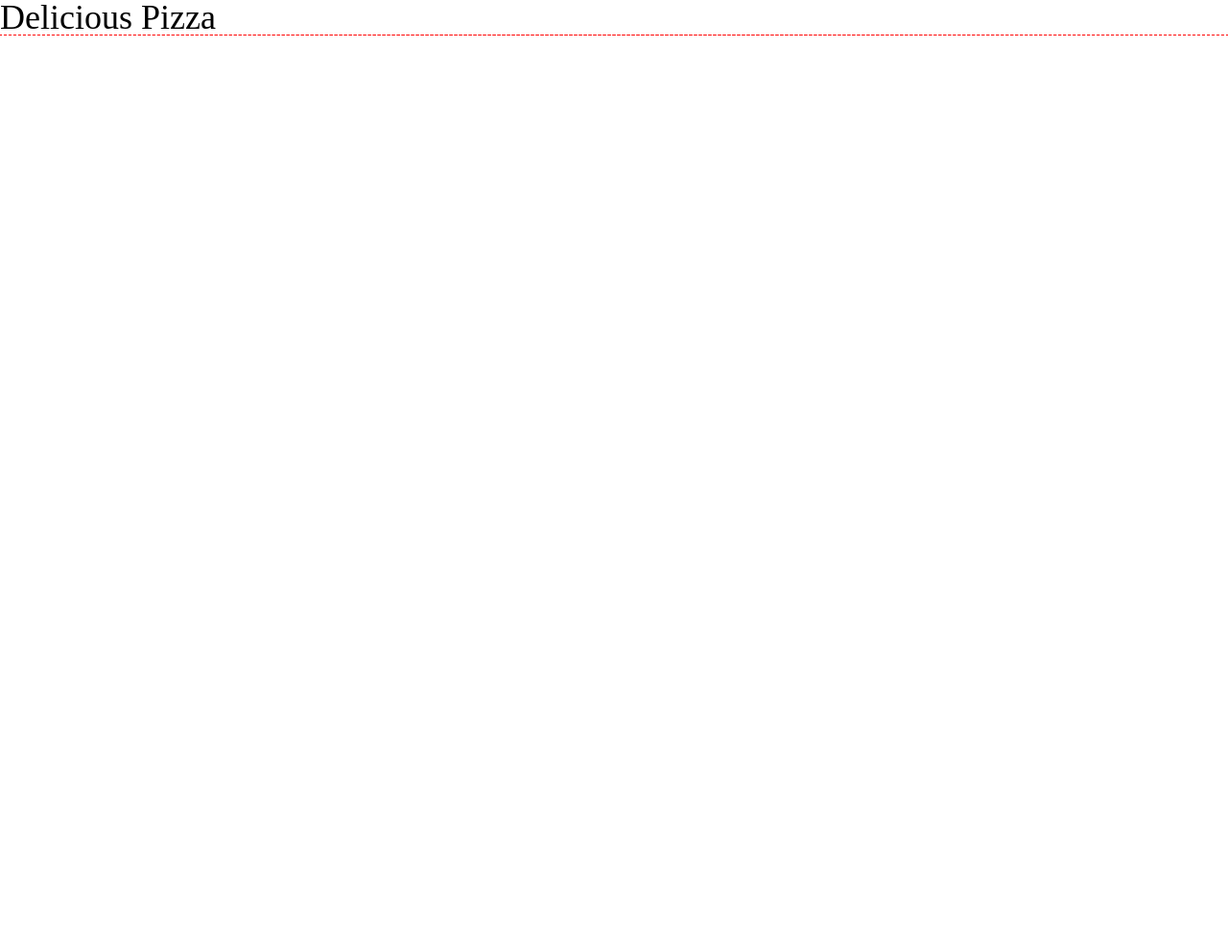
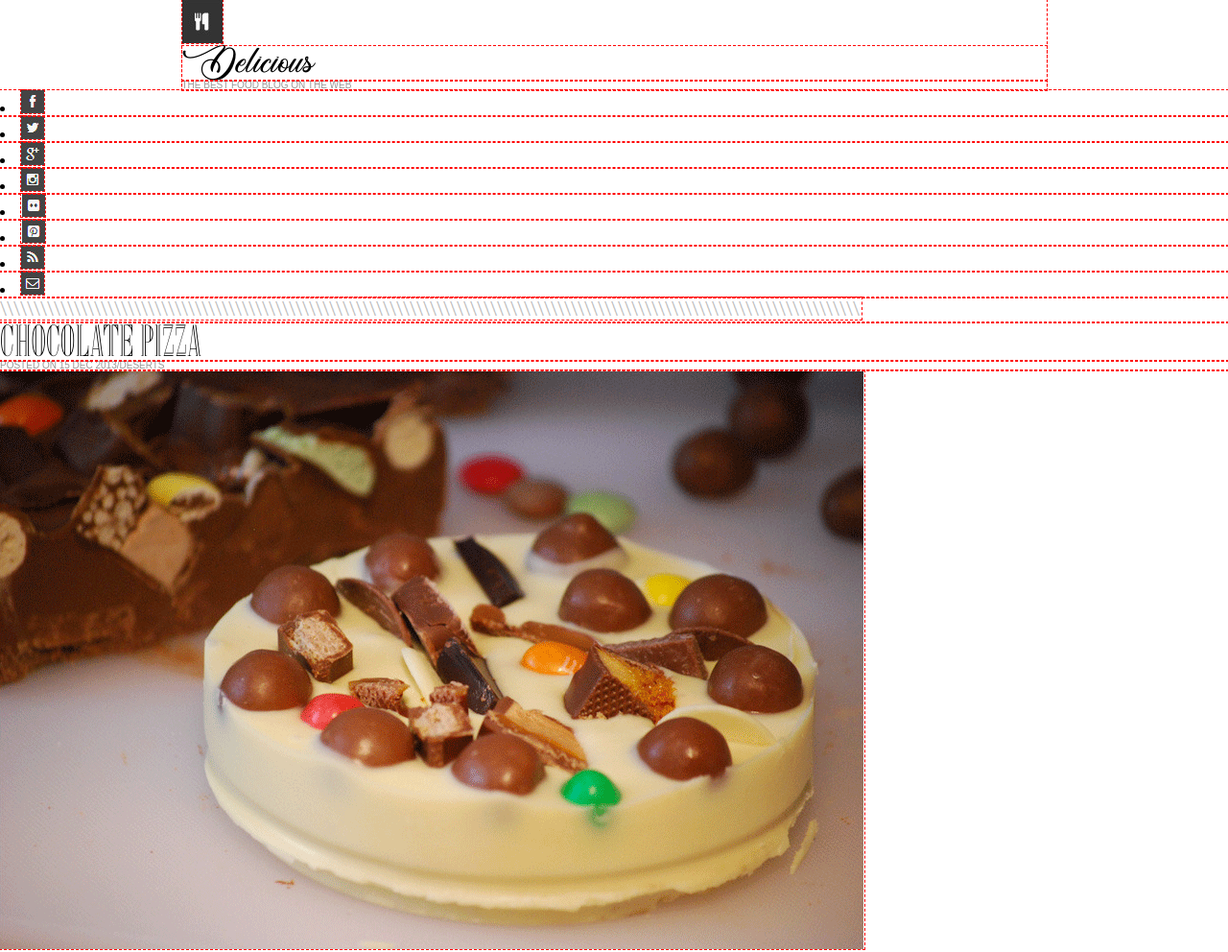
Before and after one commit to 2a-Ron/chocolate-pizza, a plain HTML site: page index.html in a window 1280 px wide. Shown: the whole page at 96% size. Before the commit the page ends 800 px from the top, so only its background shows below. Drawn offline with Linux system fonts and the light colour scheme; a web font is replaced by a local one.

Commit message:
getting everything on the page

```diff
--- a/css/style.css
+++ b/css/style.css
@@ -3,12 +3,43 @@
 }
 
 @font-face {
-    font-family: Suthi Srisopha;
-    src: url(css/fonts/weather_sunday.otf);
+    font-family: weatherSundayFont;
+    src: url(../css/fonts/weather_sunday.otf);
+}
+
+@font-face {
+    font-family: delacorsoFont;
+    src: url(../css/fonts/delacorso_font.otf);
+}
+body {
+
+    background-color: #fff;
+    font-family: Arial, Helvetica, san-serif;
+    font-display: auto;
+    color: #000;
+
 }
 
 h1 {
-    font-family: Suthi Srisopha;
+    font-family: delacorsoFont;
+    font-size: 40px;
+    color: #000;
+}
+
+h2 {
+    font-family: weatherSundayFont;
     font-size: 36px;
     color: #000;
 }
+
+h6 {
+    font-size: 10px;
+    color: #999;
+}
+
+.top-left {
+
+    width: 901px;
+    margin: 0 auto;
+
+}
--- a/index.html
+++ b/index.html
@@ -2,11 +2,41 @@
 <html lang="en">
     <head>
         <meta charset="UTF-8">
-        <title></title>
+        <title>Chocolate Pizza</title>
         <link rel="stylesheet" href="css/reset.css">
         <link rel="stylesheet" href="css/style.css">
     </head>
     <body>
-        <h1>Delicious Pizza</h1>
+        <header>
+            <section class="top-left">
+
+                    <img src="img/logo.png">
+                    <h2>Delicious</h2>
+                    <h6>THE BEST FOOD BLOG ON THE WEB</h6>
+
+            </section>
+            <section class="top-right">
+                <nav>
+                    <li><img src="img/fb-icon.png" alt="" title=""></li>
+                    <li><img src="img/twit-icon.png" alt="" title=""></li>
+                    <li><img src="img/gp-icon.png" alt="" title=""></li>
+                    <li><img src="img/insta-icon.png" alt="" title=""></li>
+                    <li><img src="img/flic-icon.png" alt="" title=""></li>
+                    <li><img src="img/pint-icon.png" alt="" title=""></li>
+                    <li><img src="img/rss-icon.png" alt="" title=""></li>
+                    <li><img src="img/mail-icon.png" alt="" title=""></li>
+                </nav>
+            </section>
+            <div class="back-slash-img">
+                <img src="img/bs-img.png">
+            </div>
+        </header>
+            <h1>Chocolate Pizza</h1>
+            <h6>POSTED ON 15 DEC 2013/DESERTS</h6>
+            <main>
+                <section class="main-img">
+                    <img src="img/choco-pizza.png" alt="" title="">
+                </section>
+            </main>
     </body>
 </html>
```
Also changed, not shown: css/fonts/delacorso_font.otf (added).
